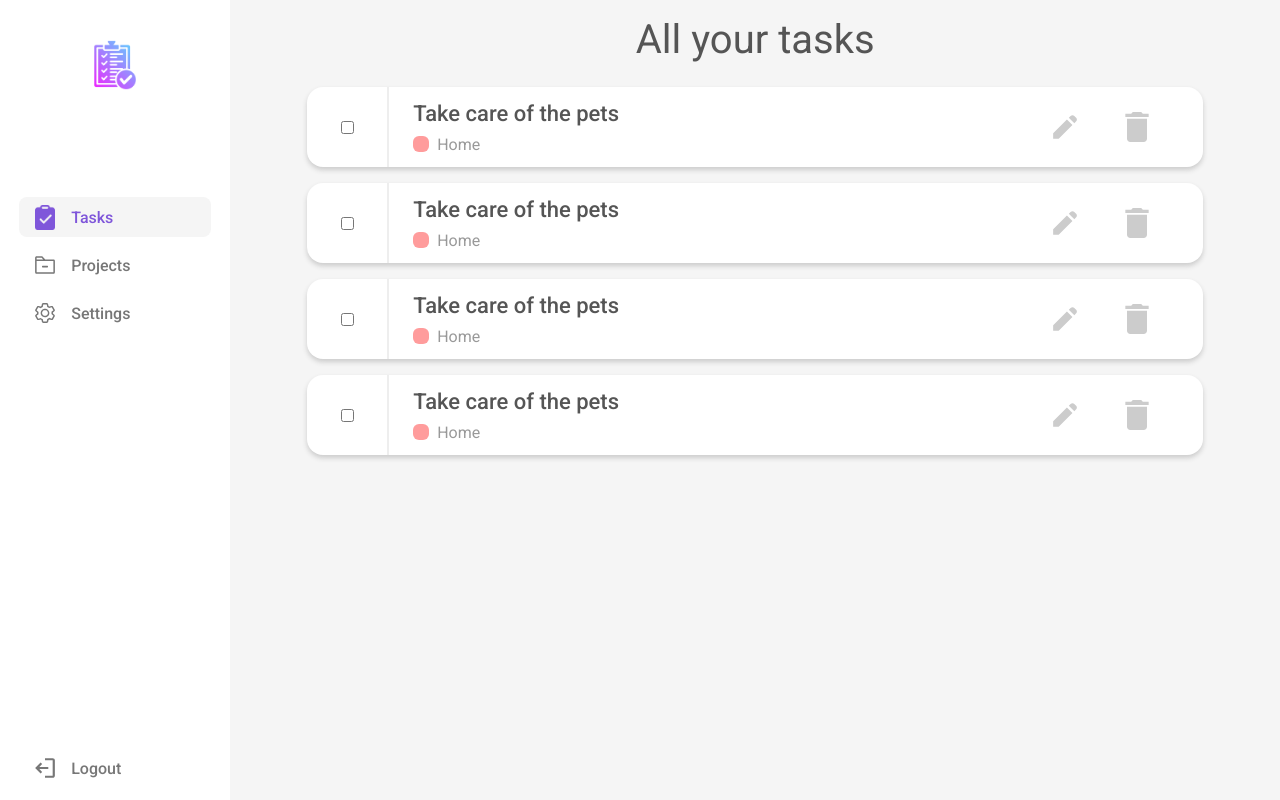
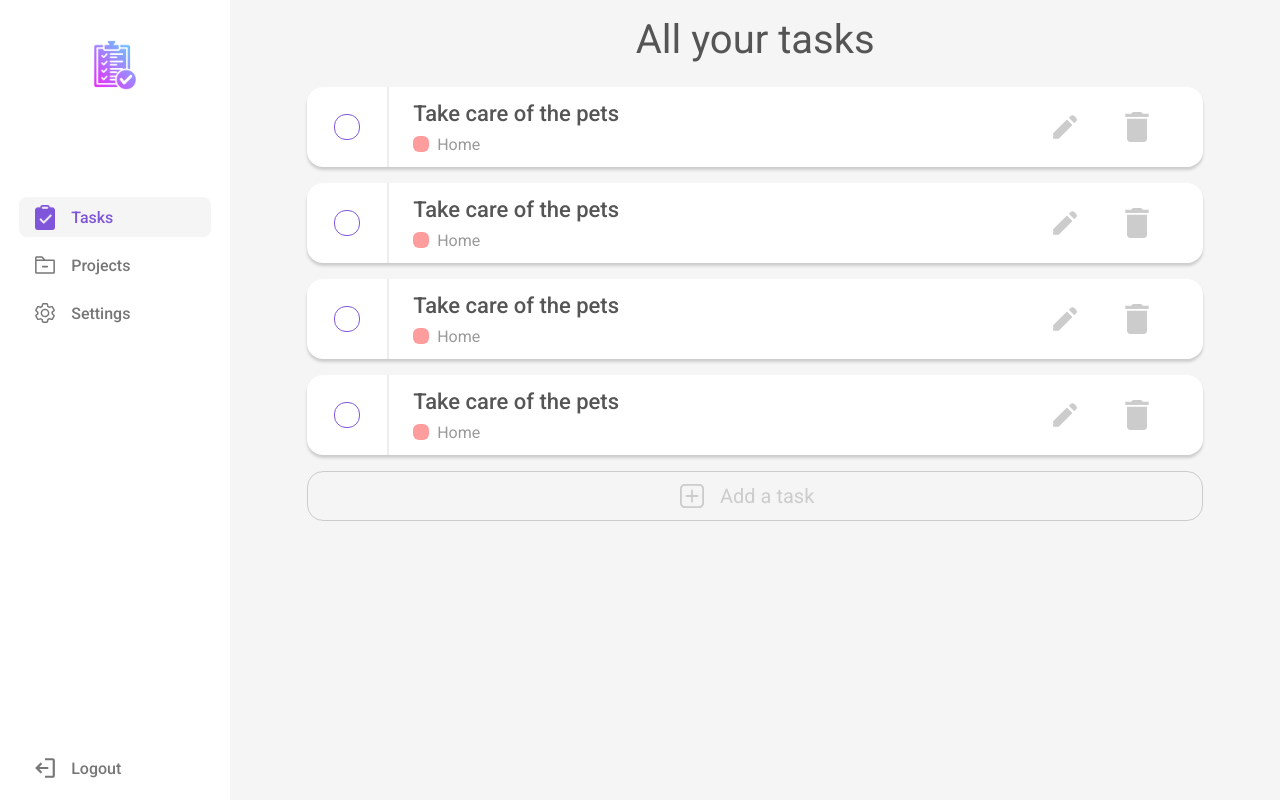
Before and after one commit to MatheusCavini/ReactJS-ToDoList, a React (Create React App) app: page / in a window 1280 px wide. Built offline with nearby package versions, Linux system fonts and the light colour scheme.

Commit message:
checkbox and addTask button

```diff
--- /dev/null
+++ b/src/Components/AddTask/index.tsx
@@ -0,0 +1,14 @@
+import React from "react";
+import * as S from "./styles";
+import Add from "../../Img/add.svg";
+
+const AddTask:React.FC = ()=>{
+    return(
+        <S.Container>
+            <S.Icon src={Add}/>
+            <S.Text>Add a task</S.Text>
+        </S.Container>
+    );
+};
+
+export default AddTask;
--- /dev/null
+++ b/src/Components/AddTask/styles.ts
@@ -0,0 +1,29 @@
+import styled from "styled-components";
+
+export const Container =styled.div`
+    height: 50px;
+    width: 70vw;
+    border: 1px solid #ccc;
+    border-radius: 16px;
+    display: flex;
+    margin: 8px;
+    box-sizing:border-box;
+    align-items: center;
+    justify-content: center;
+
+    &:hover{
+        background: #eee;
+        cursor: pointer;
+    }
+`
+
+export const Icon = styled.img`
+    width:24px;
+`
+
+export const Text =  styled.p`
+    color: #ccc;
+    font-size: 20px;
+    font-weight:400;
+    margin:16px;
+`
--- a/src/Components/TaskCard/index.tsx
+++ b/src/Components/TaskCard/index.tsx
@@ -19,7 +19,7 @@
     return(
         <S.Container>
             <S.CheckField>
-                <input type="checkbox" onClick={handleCheck}/>
+                <S.CheckboxRing onClick={handleCheck}><S.CheckFill done={check}/></S.CheckboxRing>
             </S.CheckField>
             <S.Description>
                 <S.Name done={check}>{name}</S.Name>
--- a/src/Components/TaskCard/styles.ts
+++ b/src/Components/TaskCard/styles.ts
@@ -13,7 +13,7 @@
     width: 70vw;
     background: white;
     border-radius: 16px;
-    box-shadow: 0 3px 5px #ccc;
+    box-shadow: 0 3px 3px #ccc;
     display: flex;
     margin: 8px;
     box-sizing:border-box;
@@ -33,6 +33,7 @@
 export const Icon = styled.img`
     width: 24px;
     margin: 24px;
+    background: white;
 
     &:hover{
         cursor:pointer;
@@ -72,3 +73,28 @@
     margin-left:8px;
     font-weight:400;
 `
+
+export const InvisibleCheck = styled.input.attrs({type:'checkbox'})`
+    display: none;
+`
+
+export const CheckboxRing = styled.div`
+    background: white;
+    height: 24px;
+    width: 24px;
+    border: 1px solid #7f56da;
+    border-radius:12px;
+    display: flex;
+    align-items: center;
+    justify-content: center;
+
+`
+export const CheckFill = styled.div<DoneProps>`
+    background: #7f56da;
+    height: 20px;
+    width: 20px;
+    border-radius:10px;
+    ${props => !props.done &&
+    css`display:none;`}
+
+`
--- a/src/Pages/Home/index.tsx
+++ b/src/Pages/Home/index.tsx
@@ -7,7 +7,7 @@
 import Logout from "../../Img/logout.svg"
 import SidebarItem from "../../Components/SidebarItem";
 import TaskCard from "../../Components/TaskCard";
-
+import AddTask from "../../Components/AddTask";
 
 const Home:React.FC = ()=>{
     return(
@@ -27,6 +27,7 @@
                 <TaskCard name="Take care of the pets" list="Home" color="#FF9C9C"/>
                 <TaskCard name="Take care of the pets" list="Home" color="#FF9C9C"/>
                 <TaskCard name="Take care of the pets" list="Home" color="#FF9C9C"/>
+                <AddTask></AddTask>
             </S.Main>
         </S.Page>
     )
```
Also changed, not shown: src/Img/add.svg (added).
